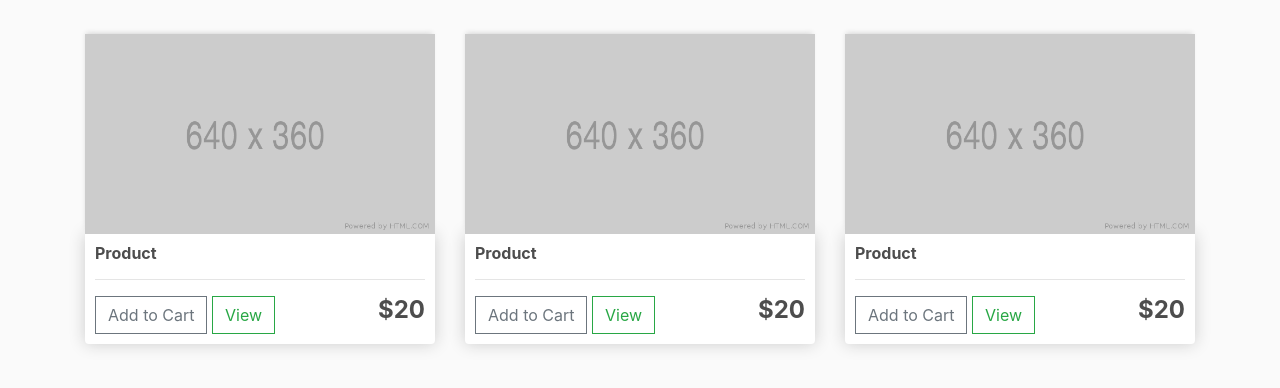
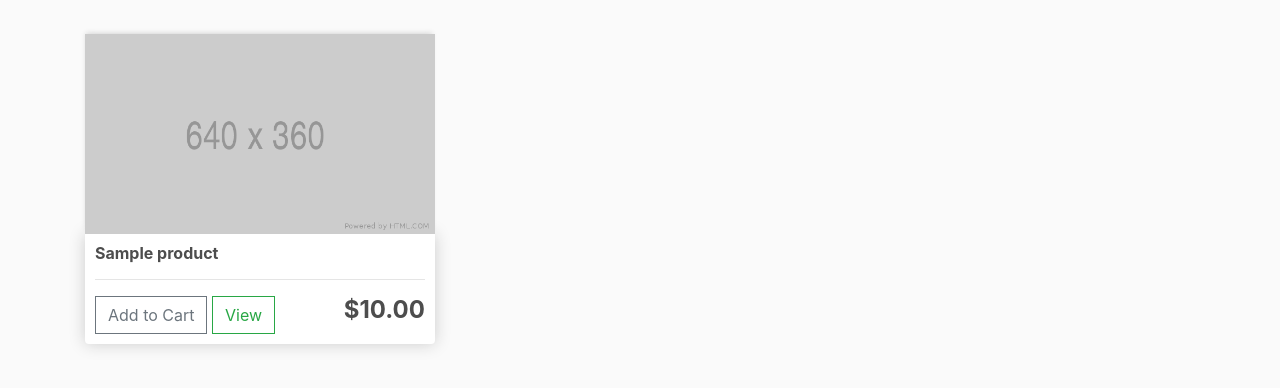
Before and after one commit to uncleanlips/Ecoms, a Django app: template ecommerce/templates/store/store.html in a window 1280 px wide. Shown: the part 57-445 px from the top of the page. Run offline with Django 3.2, Linux system fonts and the light colour scheme; the template is opened without the code that fills it: values that come from a table or form of the project are taken from there, others are empty; tables that the repository leaves empty hold one stand-in row (values such as "Sample post"); parts of the project's set-up code (start-up, migrations or seed data) failed here and were passed over; some libraries are stand-ins or nearby versions.

Commit message:
Render Products

```diff
--- a/ecommerce/templates/store/store.html
+++ b/ecommerce/templates/store/store.html
@@ -2,44 +2,18 @@
 {% load static %}
 {% block content %}
 <div class="row">
+    {% for product in products %}
     <div class="col-lg-4">
         <img class="thumbnail" src="{% static 'images/placeholder.png' %}">
         <div class="box-element product">
-            <h6><strong>Product</strong></h6>
+            <h6><strong>{{product.name}}</strong></h6>
             <hr>
-
             <button class="btn btn-outline-secondary add-btn">Add to Cart</button>
             <a class="btn btn-outline-success" href="#">View</a>
-            <h4 style="display: block; float: right"><strong>$20</strong></h4>
-
+            <h4 style="display: block; float: right"><strong>${{product.price|floatformat:2}}</strong></h4>
         </div>
     </div>
-
-    <div class="col-lg-4">
-        <img class="thumbnail" src="{% static 'images/placeholder.png' %}">
-        <div class="box-element product">
-            <h6><strong>Product</strong></h6>
-            <hr>
-
-            <button class="btn btn-outline-secondary add-btn">Add to Cart</button>
-            <a class="btn btn-outline-success" href="#">View</a>
-            <h4 style="display: block; float: right"><strong>$20</strong></h4>
-
-        </div>
-    </div>
-
-    <div class="col-lg-4">
-        <img class="thumbnail" src="{% static 'images/placeholder.png' %}">
-        <div class="box-element product">
-            <h6><strong>Product</strong></h6>
-            <hr>
-
-            <button class="btn btn-outline-secondary add-btn">Add to Cart</button>
-            <a class="btn btn-outline-success" href="#">View</a>
-            <h4 style="display: block; float: right"><strong>$20</strong></h4>
-
-        </div>
-    </div>
+    {% endfor %}
 </div>
 
 {% endblock content %}
```
Also changed, not shown: ecommerce/store/views.py (+12 -2 lines).
